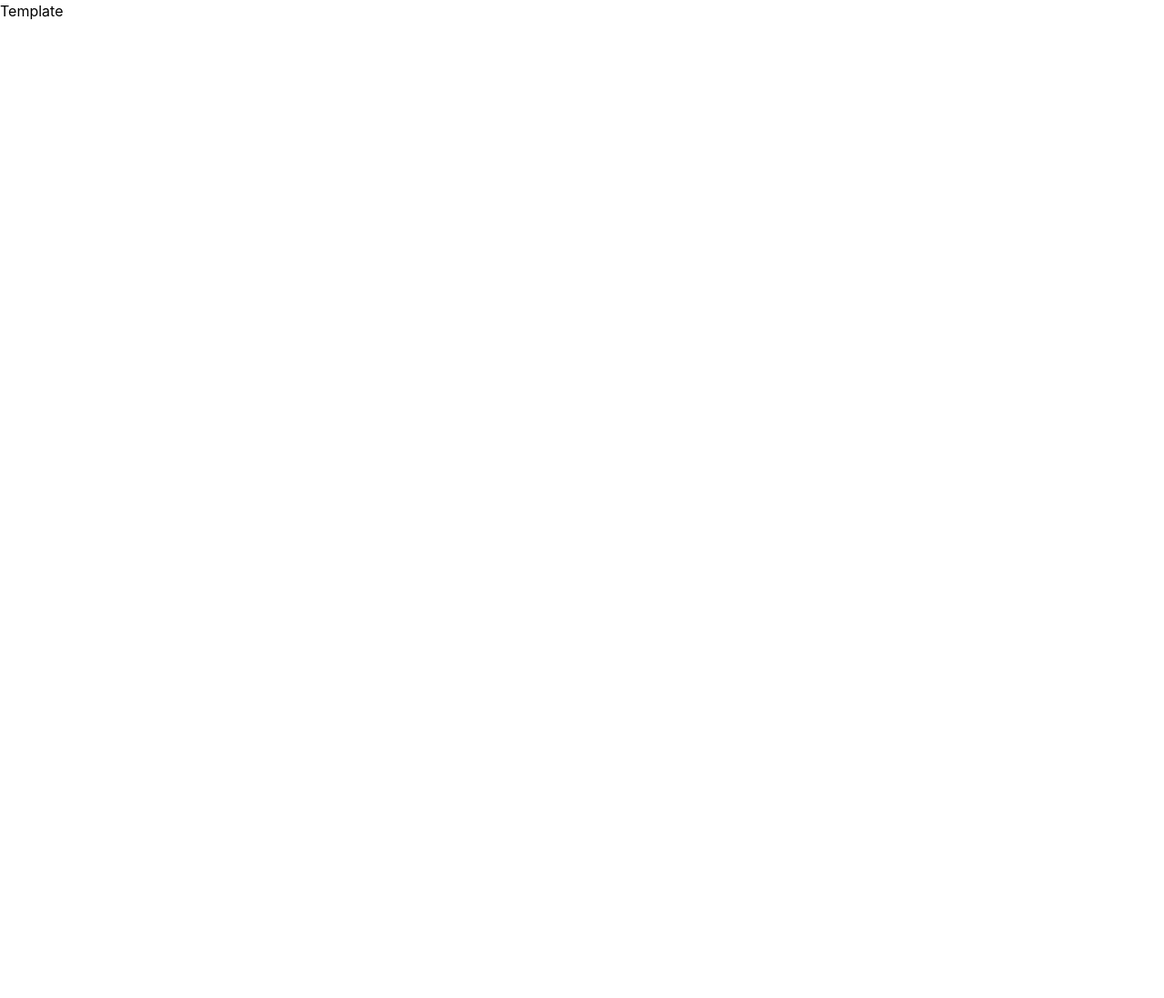
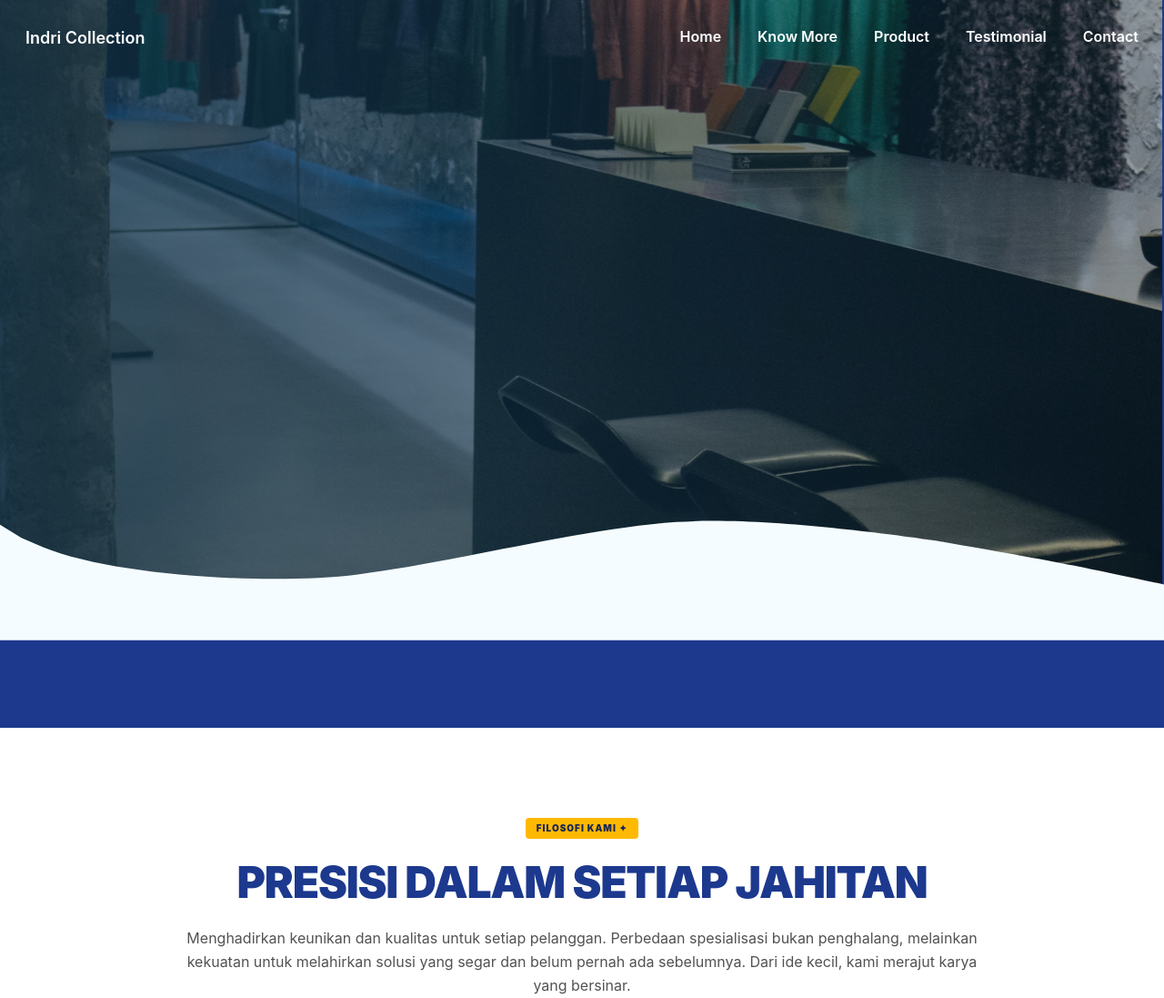
Before and after one commit to femnixx/indri-collection-website, a React (Vite) app: page / in a window 1280 px wide. Shown: the top 1097 px of the page at 91% size. Before the commit the page ends 800 px from the top, so only its background shows below. Built offline with nearby package versions, Linux system fonts and the light colour scheme.

Commit message:
about product section

```diff
--- a/src/App.jsx
+++ b/src/App.jsx
@@ -1,14 +1,31 @@
-import Bar from './components/Bar.jsx'
-import SectionOne from './pages/sectionOne.jsx'
+import { useEffect } from 'react';
+import SectionOne from './pages/SectionOne.jsx';
+import About from './components/About.jsx';
+import Product from './components/Product.jsx';
 
 function App() {
+  // Script Animasi: Nyalain class "active" pas elemennya kelihatan di layar
+  useEffect(() => {
+    const elements = document.querySelectorAll('.scroll-reveal');
+    const observer = new IntersectionObserver((entries) => {
+      entries.forEach((entry) => {
+        if (entry.isIntersecting) {
+          entry.target.classList.add('active');
+        }
+      });
+    }, { threshold: 0.1 });
+
+    elements.forEach((el) => observer.observe(el));
+    return () => observer.disconnect();
+  }, []);
 
   return (
-    <>
-    <SectionOne></SectionOne>
-    <p>Template</p>
-    </>
+    <div className="font-sans overflow-x-hidden text-neutral-900 bg-neutral-50">
+      <SectionOne />
+      <About />
+      <Product />
+    </div>
   )
 }
 
-export default App
+export default App;
--- /dev/null
+++ b/src/components/About.jsx
@@ -0,0 +1,21 @@
+import React from 'react';
+
+function About() {
+  return (
+    <section id="about" className="py-24 bg-white px-6 scroll-reveal">
+      <div className="max-w-4xl mx-auto text-center space-y-6">
+        <div className="inline-flex items-center gap-2 px-3 py-1 bg-amber-400 text-blue-950 text-[10px] font-black uppercase tracking-widest rounded">
+          Filosofi Kami ✦
+        </div>
+        <h2 className="text-3xl md:text-5xl font-black uppercase tracking-tight text-blue-900">
+          Presisi dalam <br className="md:hidden" /> Setiap Jahitan
+        </h2>
+        <p className="text-neutral-600 leading-relaxed text-sm md:text-base">
+          Menghadirkan keunikan dan kualitas untuk setiap pelanggan. Perbedaan spesialisasi bukan penghalang, melainkan kekuatan untuk melahirkan solusi yang segar dan belum pernah ada sebelumnya. Dari ide kecil, kami merajut karya yang bersinar.
+        </p>
+      </div>
+    </section>
+  );
+}
+
+export default About;
--- a/src/components/Bar.jsx
+++ b/src/components/Bar.jsx
@@ -1,18 +1,19 @@
 function Bar() {
     return (
         <>
-        <div className="font-semibold w-full flex flex-row justify-between p-7 text-white">
+        {/* Tambahin absolute top-0 z-50 biar navbarnya melayang di atas banner */}
+        <div className="absolute top-0 z-50 font-semibold w-full flex flex-row justify-between p-7 text-white">
             <p className="text-lg">Indri Collection</p>
             <div className="gap-x-10 flex flex-row justify-around">
-                <p>Home</p>
-                <p>Know More</p>
-                <p>Product</p>
-                <p>Testimonial</p>
-                <p>Contact</p>
+                <a href="#" className="cursor-pointer hover:text-amber-400 transition-colors">Home</a>
+                <a href="#about" className="cursor-pointer hover:text-amber-400 transition-colors">Know More</a>
+                <a href="#product" className="cursor-pointer hover:text-amber-400 transition-colors">Product</a>
+                <a href="#testimonial" className="cursor-pointer hover:text-amber-400 transition-colors">Testimonial</a>
+                <a href="#contact" className="cursor-pointer hover:text-amber-400 transition-colors">Contact</a>
             </div>
         </div>
         </>
     )
 }
 
-export default Bar
+export default Bar;
--- /dev/null
+++ b/src/components/Product.jsx
@@ -0,0 +1,69 @@
+import React from 'react';
+
+function Product() {
+  const products = [
+    {
+      id: 1,
+      name: "Premium Varsity Jacket Custom",
+      category: "Outerwear / Konveksi",
+      price: "Rp 185.000",
+      image: "https://images.unsplash.com/photo-1551028719-00167b16eac5?w=500&auto=format&fit=crop&q=60",
+      shopeeUrl: "https://shopee.co.id",
+      tokopediaUrl: "https://tokopedia.com"
+    },
+    {
+      id: 2,
+      name: "Exclusive Workshirt / Kemeja PDL",
+      category: "Uniform / Seragam",
+      price: "Rp 135.000",
+      image: "https://images.unsplash.com/photo-1596755094514-f87e34085b2c?w=500&auto=format&fit=crop&q=60",
+      shopeeUrl: "https://shopee.co.id",
+      tokopediaUrl: "https://tokopedia.com"
+    },
+    {
+      id: 3,
+      name: "Oversized Heavyweight T-Shirt",
+      category: "Casual Apparel",
+      price: "Rp 85.000",
+      image: "https://images.unsplash.com/photo-1521572267360-ee0c2909d518?w=500&auto=format&fit=crop&q=60",
+      shopeeUrl: "https://shopee.co.id",
+      tokopediaUrl: "https://tokopedia.com"
+    }
+  ];
+
+  return (
+    <section id="product" className="py-24 px-6 max-w-7xl mx-auto scroll-reveal">
+      <div className="flex flex-col md:flex-row justify-between items-start md:items-end mb-12 gap-4">
+        <div>
+          <p className="text-xs font-extrabold uppercase tracking-widest text-blue-600 mb-2">Our Marketplace Drops</p>
+          <h2 className="text-3xl font-black uppercase tracking-tight text-neutral-900">Katalog Produk & Jasa</h2>
+        </div>
+      </div>
+
+      <div className="grid md:grid-cols-3 gap-8">
+        {products.map((product) => (
+          <div key={product.id} className="group flex flex-col bg-white border border-neutral-200 overflow-hidden transition-all duration-300 hover:shadow-xl">
+            <div className="aspect-[4/5] bg-neutral-100 relative overflow-hidden">
+              <img src={product.image} alt={product.name} className="w-full h-full object-cover transition-transform duration-500 group-hover:scale-105" />
+              <div className="absolute top-4 left-4 bg-blue-900 text-white text-[10px] font-bold uppercase tracking-wider px-2 py-1">
+                {product.category}
+              </div>
+            </div>
+            <div className="p-6 flex-grow flex flex-col justify-between space-y-4">
+              <div>
+                <h3 className="font-extrabold text-base text-neutral-900 line-clamp-1">{product.name}</h3>
+                <p className="text-neutral-500 font-bold text-xs mt-1">{product.price}</p>
+              </div>
+              <div className="grid grid-cols-2 gap-2 pt-1">
+                <a href={product.shopeeUrl} target="_blank" rel="noreferrer" className="py-2 text-center text-xs font-extrabold uppercase tracking-wider text-orange-600 bg-orange-50 border border-orange-200 hover:bg-orange-600 hover:text-white transition-all">Shopee</a>
+                <a href={product.tokopediaUrl} target="_blank" rel="noreferrer" className="py-2 text-center text-xs font-extrabold uppercase tracking-wider text-green-600 bg-green-50 border border-green-200 hover:bg-green-600 hover:text-white transition-all">Tokopedia</a>
+              </div>
+            </div>
+          </div>
+        ))}
+      </div>
+    </section>
+  );
+}
+
+export default Product;
--- a/src/index.css
+++ b/src/index.css
@@ -1,2 +1,21 @@
+
 @import url('https://fonts.googleapis.com/css2?family=Poppins:ital,wght@0,100;0,200;0,300;0,400;0,500;0,600;0,700;0,800;0,900;1,100;1,200;1,300;1,400;1,500;1,600;1,700;1,800;1,900&display=swap');
 @import "tailwindcss";
+
+/* Bikin scroll otomatisnya halus, nggak langsung loncat */
+html {
+  scroll-behavior: smooth;
+}
+
+/* Gaya awal sebelum di-scroll (Hilang & agak ke bawah) */
+.scroll-reveal {
+  opacity: 0;
+  transform: translateY(40px);
+  transition: all 0.8s cubic-bezier(0.16, 1, 0.3, 1);
+}
+
+/* Gaya pas udah kesorot layar (Muncul) */
+.scroll-reveal.active {
+  opacity: 1;
+  transform: translateY(0);
+}
--- a/src/pages/SectionOne.jsx
+++ b/src/pages/SectionOne.jsx
@@ -4,11 +4,24 @@ import Bar from '../components/Bar';
 
 function SectionOne() {
     return (
-        <>
-        <div className='relative w-full'>
+        <div className='relative w-full bg-blue-900 min-h-screen'>
+            {/* Navbar Bar.jsx dimasukin ke sini sama Surya */}
+            <Bar />
 
+            {/* Nampilin SVG Desktop (Disembunyiin di HP) */}
+            <img
+                src={section1Banner_desktop}
+                alt="Banner Desktop"
+                className="w-full h-auto hidden md:block"
+            />
+
+            {/* Nampilin SVG Mobile (Disembunyiin di Desktop) */}
+            <img
+                src={section1Banner_mobile}
+                alt="Banner Mobile"
+                className="w-full h-auto block md:hidden"
+            />
         </div>
-        </>
     )
 }
 
```
